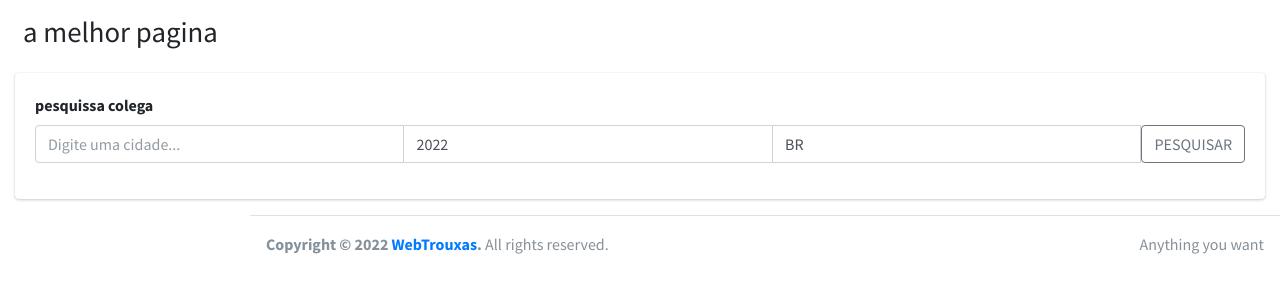
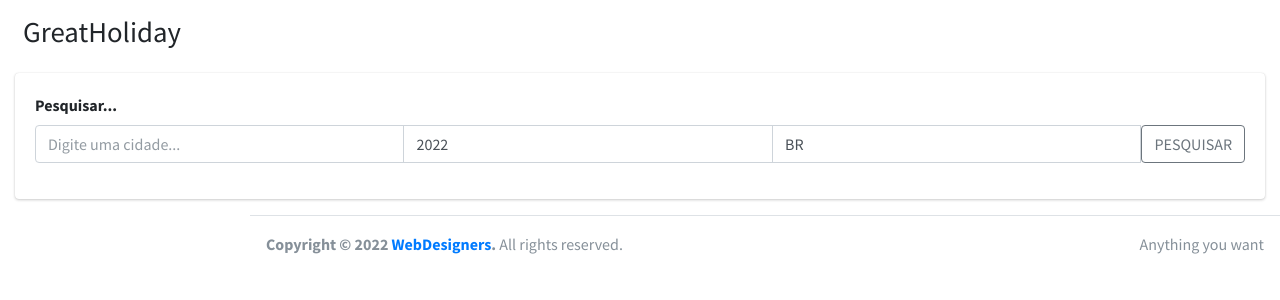
Before and after one commit to GuilhermeAngeloni/Projeto-GreatHoliday, a Django app: page / in a window 1280 px wide. Shown: the top 300 px of the page. Run offline with Django 3.2, Linux system fonts and the light colour scheme; some libraries are stand-ins or nearby versions.

Commit message:
Correção

```diff
--- a/GreatHoliday/templates/GreatHoliday/starter.html
+++ b/GreatHoliday/templates/GreatHoliday/starter.html
@@ -4,7 +4,7 @@
   <head>
     <meta charset="utf-8" />
     <meta name="viewport" content="width=device-width, initial-scale=1" />
-    <title>Great Holiday | O melhor site que vc nao precisa</title>
+    <title>Great Holiday</title>
 
     <link
       rel="stylesheet"
@@ -223,7 +223,7 @@
         <div class="container-fluid">
           <div class="row mb-2">
             <div class="col-sm-6">
-              <h1 class="m-0">a melhor pagina</h1>
+              <h1 class="m-0">GreatHoliday</h1>
             </div>
           </div>
         </div>
@@ -235,7 +235,7 @@
             <div class="col-lg-12">
               <div class="card">
                 <div class="card-body">
-                  <label>pesquissa colega</label>
+                  <label>Pesquisar...</label>
 
                   <form action="{% url 'search' %}" method="get">
                     {% csrf_token %}
@@ -407,7 +407,7 @@
       <div class="float-right d-none d-sm-inline">Anything you want</div>
       <strong
         >Copyright &copy; 2022
-        <a href="https://adminlte.io">WebTrouxas</a>.</strong
+        <a href="https://adminlte.io">WebDesigners</a>.</strong
       >
       All rights reserved.
     </footer>
```
